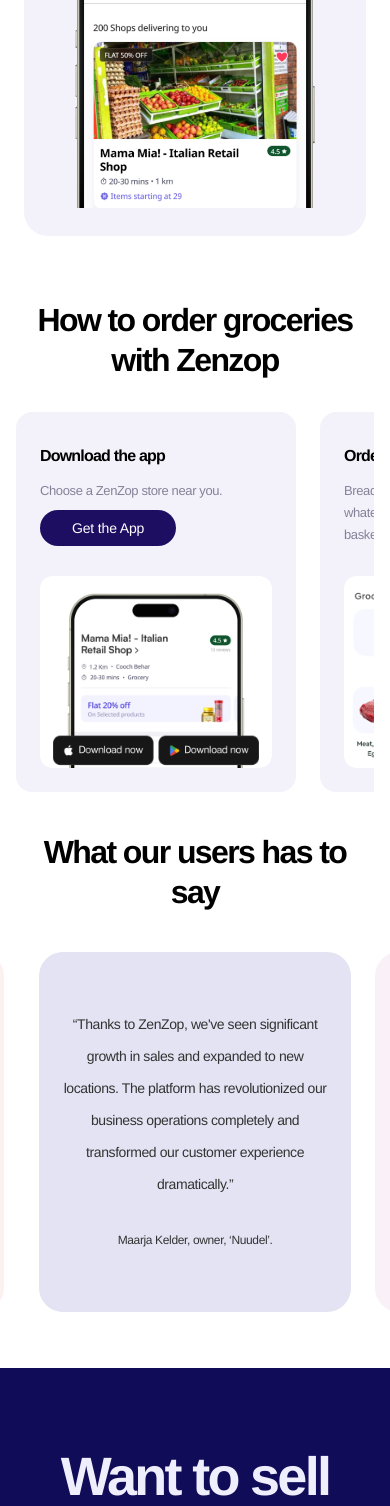
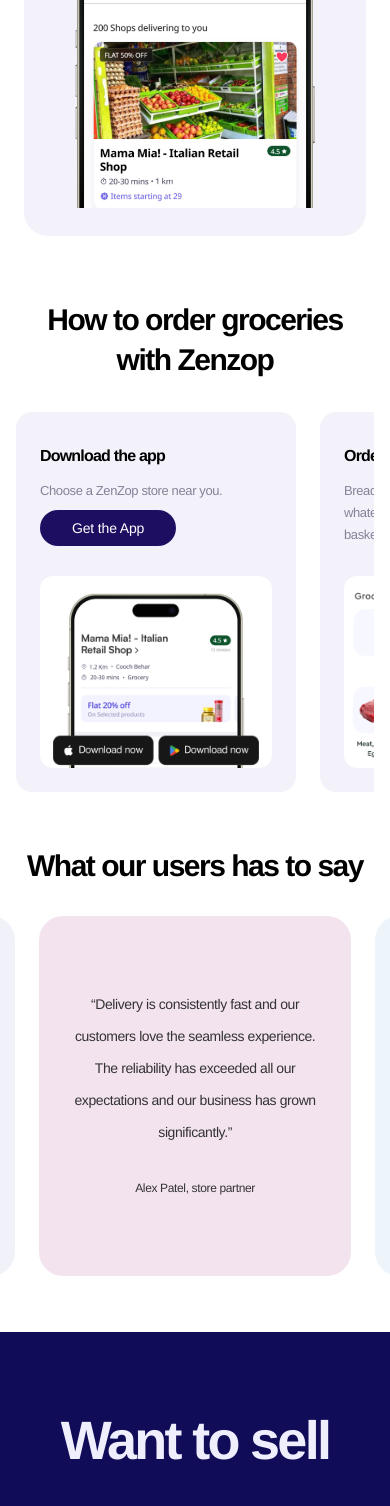
Before and after one commit to Chandan881/landingpage, a Next.js app: page /user in a window 390 px wide. Shown: the part 1887-3393 px from the top of the page. Built offline with nearby package versions, Linux system fonts and the light colour scheme.

Commit message:
dehbfhewbfsddssefewfdsefsafesf

```diff
--- a/app/(routes)/user/page.js
+++ b/app/(routes)/user/page.js
@@ -253,7 +253,7 @@
       <section>
         <Container className="sm:pt-4 xl:pt-16 pb-8">
           <div className="text-center max-w-4xl mx-auto">
-            <h2 className="text-[32px] sm:text-[50px] font-[800] text-[#000000]  leading-[40px] lg:leading-[78px] tracking-[-0.05em] text-center font-helvetica-neue">
+            <h2 className="text-[30px] sm:text-[50px] font-[800] text-[#000000]  leading-[40px] lg:leading-[78px] tracking-[-0.05em] text-center font-helvetica-neue">
               How to order groceries
               <br />
               with Zenzop
@@ -281,7 +281,7 @@
                 : "translate-y-16 opacity-0"
             }`}
           >
-            <h3 className="text-[32px] sm:text-[50px] font-[800] text-[#000000] mb-8 mt-10 leading-[40px] sm:leading-[64px] tracking-[-0.05em] text-center font-helvetica-neue">
+            <h3 className="text-[30px] sm:text-[50px] font-[800] text-[#000000] mb-8 mt-16 lg:mt-10 leading-[20px] sm:leading-[64px] tracking-[-0.05em] text-center font-helvetica-neue">
               What our users has to say
             </h3>
             <TestimonialsCarousel />
--- a/app/components/organisms/TestimonialsCarousel.js
+++ b/app/components/organisms/TestimonialsCarousel.js
@@ -13,11 +13,24 @@
   });
   const [selectedIndex, setSelectedIndex] = useState(0);
 
+  // useEffect(() => {
+  //   if (!emblaApi) return;
+  //   const onSelect = () => setSelectedIndex(emblaApi.selectedScrollSnap());
+  //   emblaApi.on("select", onSelect);
+  //   onSelect();
+  //   return () => emblaApi.off("select", onSelect);
+  // }, [emblaApi]);
+
   useEffect(() => {
     if (!emblaApi) return;
+
+    // Scroll to second slide on load
+    emblaApi.scrollTo(1);
+
     const onSelect = () => setSelectedIndex(emblaApi.selectedScrollSnap());
     emblaApi.on("select", onSelect);
     onSelect();
+
     return () => emblaApi.off("select", onSelect);
   }, [emblaApi]);
 
```
